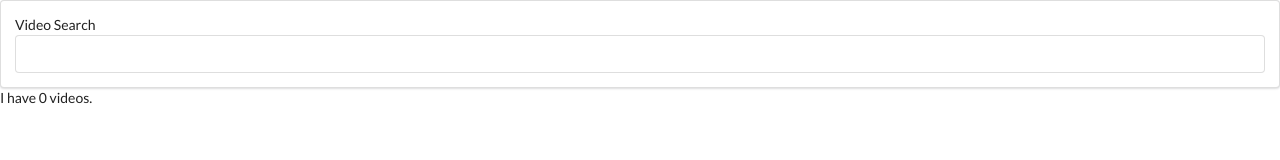
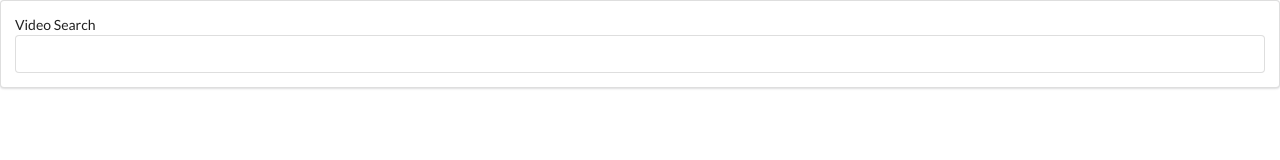
Before and after one commit to react-with-redux-course/05-react-review, a React (Create React App) app: page / in a window 1280 px wide. Shown: the top 160 px of the page. Built offline with nearby package versions, Linux system fonts and the light colour scheme.

Commit message:
rendering YouTube video thumbnails

```diff
--- a/src/components/App.js
+++ b/src/components/App.js
@@ -1,6 +1,7 @@
 import React, { Component } from 'react';
 import SearchBar from './SearchBar';
 import youtube from '../apis/youtube';
+import VideoList from './VideoList';
 
 class App extends Component {
 
@@ -20,7 +21,7 @@ class App extends Component {
         return (
             <div className="ui contain">
                 <SearchBar onFormSubmit={this.onTermSubmit} />
-                I have {this.state.videos.length} videos.
+                <VideoList videos={this.state.videos} />
             </div>
         )
     }
--- /dev/null
+++ b/src/components/VideoItem.js
@@ -0,0 +1,12 @@
+import React from 'react';
+
+const VideoItem = (props) => {
+    return (
+        <div>
+            <img alt="thumbnail" src={props.video.snippet.thumbnails.medium.url} />
+            {props.video.snippet.title}
+        </div>
+    );
+}
+
+export default VideoItem;
--- /dev/null
+++ b/src/components/VideoList.js
@@ -0,0 +1,11 @@
+import React from "react";
+import VideoItem from "./VideoItem";
+
+const VideoList = (props) => {
+    const renderedList = props.videos.map((video) => {
+        return <VideoItem video={video} />
+    })
+  return <div>{renderedList}</div>;
+};
+
+export default VideoList;
```
